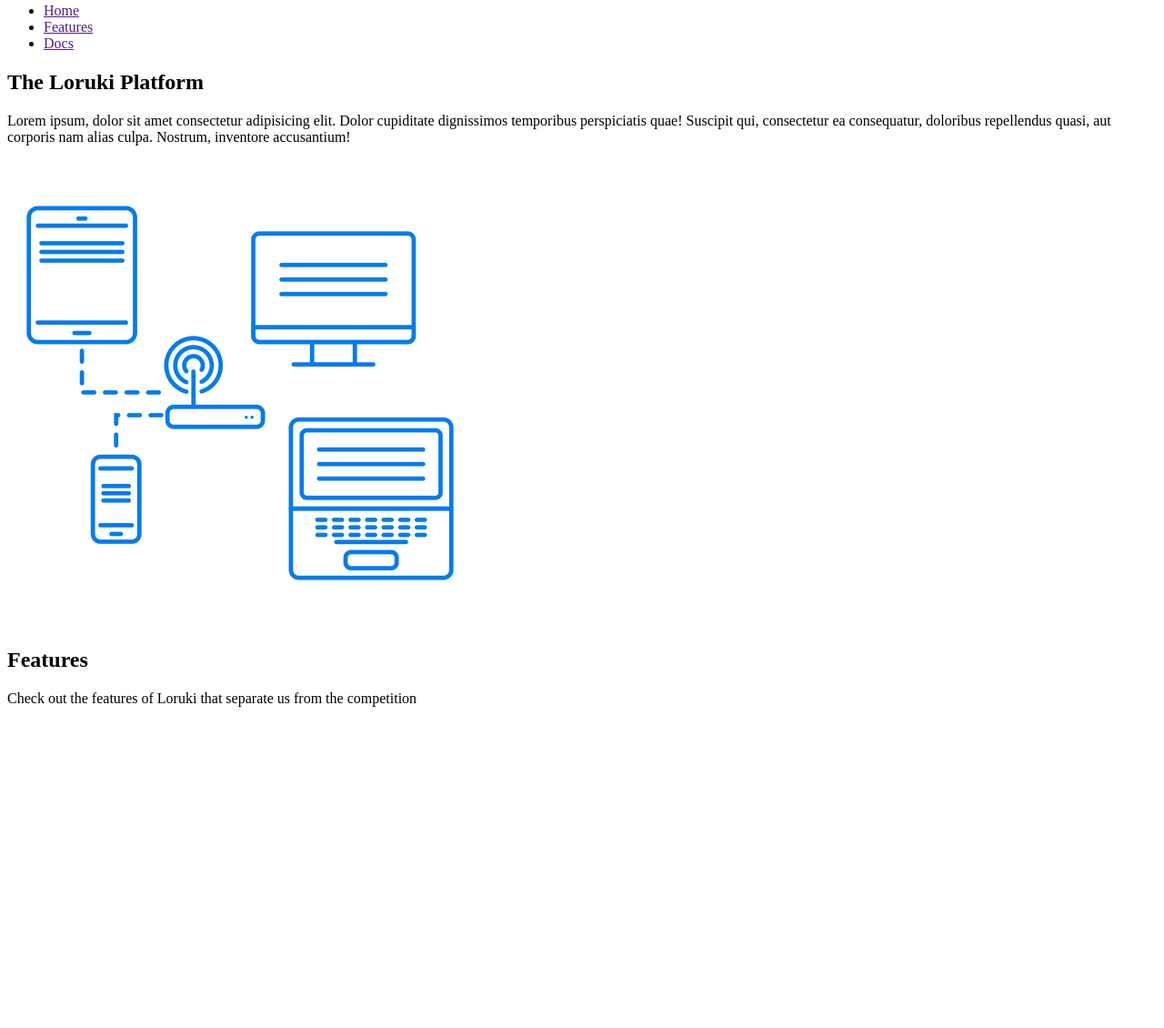
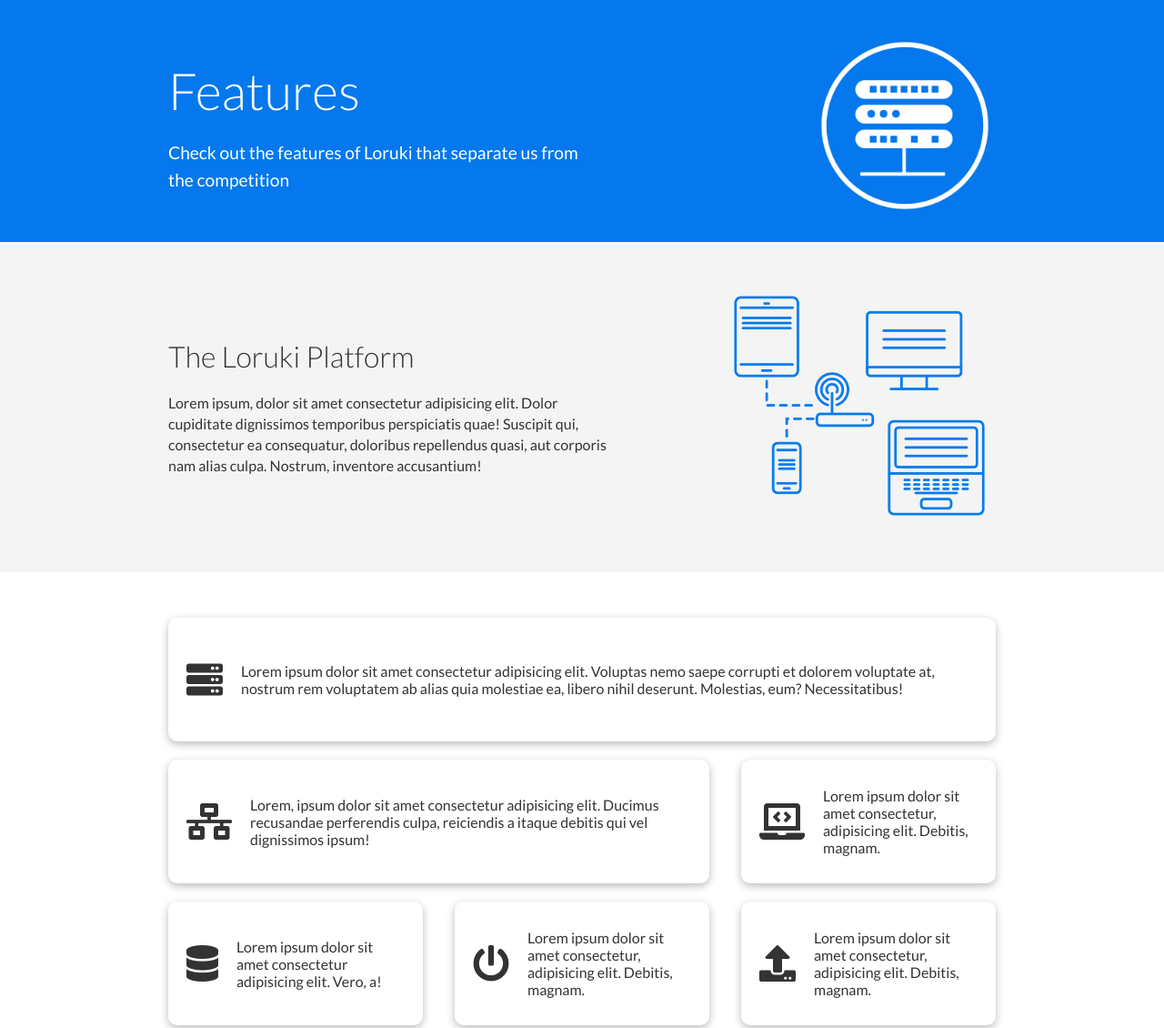
Before and after one commit to Ninou01/Loruki-Website, a plain HTML site: page features.html in a window 1280 px wide. Shown: the part 56-1186 px from the top of the page at 91% size. Drawn offline with Linux system fonts and the light colour scheme.

Commit message:
features page ready

```diff
--- a/features.html
+++ b/features.html
@@ -12,7 +12,7 @@
     <link rel="preconnect" href="https://fonts.gstatic.com" crossorigin>
     <link href="https://fonts.googleapis.com/css2?family=Lato:wght@100;300;400;700;900&display=swap" rel="stylesheet">
     <!-- style -->
-    <!-- <link rel="stylesheet" href="css/"> -->
+    <link rel="stylesheet" href="css/features-style.css">
     <title>Loruki | features</title>
 </head>
 
@@ -29,6 +29,22 @@
             </nav>
         </div>
     </header>
+
+    <section class="features-hero bg-primary">
+        <div class="container">
+            <div class="features-hero__description">
+                <h2 class="features-hero__title title">Features</h2>
+                <p>
+                    Check out the features of Loruki that separate us from the
+                    competition
+                </p>
+            </div>
+
+            <div class="features-hero__image">
+                <img src="images/server.png" alt="">
+            </div>
+        </div>
+    </section>
 
     <section class="platform">
         <div class="container">
@@ -48,23 +64,7 @@
         </div>
     </section>
 
-    <section class="features-hero">
-        <div class="container">
-            <div class="features-hero__description">
-                <h2 class="features-hero__title title">Features</h2>
-                <p>
-                    Check out the features of Loruki that separate us from the
-                    competition
-                </p>
-            </div>
-
-            <div class="features-hero__image">
-                <img src="images/server.png" alt="">
-            </div>
-        </div>
-    </section>
-
-    <section class="platform-grid">
+    <section class="features-grid">
         <div class="container">
             <div class="grid-child-1 shadow">
                 <i class="fas fa-server"></i>
--- a/scss/_config.scss
+++ b/scss/_config.scss
@@ -52,4 +52,5 @@ a {
 
 .shadow {
     box-shadow: 0 3px 10px 0px hsla(0, 0%, 0%, 0.271);
+    border-radius: 10px;
 }
--- /dev/null
+++ b/scss/features/_features-grid.scss
@@ -0,0 +1,30 @@
+.features-grid {
+    padding: 50px 0 30px;
+    margin-bottom: 30px;
+
+    .container {
+        display: grid;
+        grid-template: repeat(3, 1fr) / repeat(3, 1fr);
+        grid-gap: 20px 35px;
+        padding: 0 55px;
+
+        > * {
+            padding: 30px 20px;
+            display: flex;
+            align-items: center;
+
+            i {
+                font-size: 2.5rem;
+                padding-right: 20px;
+            }
+        }
+    }
+
+    .grid-child-1 {
+        grid-column: span 3;
+    }
+
+    .grid-child-2 {
+        grid-column: span 2;
+    }
+}
--- /dev/null
+++ b/scss/features/_fratures-hero.scss
@@ -0,0 +1,30 @@
+.features-hero {
+    padding-bottom: 25px;
+
+    .container {
+        display: flex;
+        justify-content: space-between;
+        align-items: center;
+        padding: 0 55px;
+    }
+
+    &__description {
+        max-width: 53%;
+
+        h2 {
+            font-size: 3.5rem;
+            margin-bottom: 20px;
+        }
+
+        p {
+            font-size: 1.2rem;
+            line-height: 30px;
+        }
+    }
+
+    &__image {
+        img {
+            width: 200px;
+        }
+    }
+}
--- /dev/null
+++ b/scss/features/_platform.scss
@@ -0,0 +1,30 @@
+.platform {
+    background-color: #f4f4f4;
+    padding: 30px 0;
+
+    .container {
+        display: flex;
+        justify-content: space-between;
+        align-items: center;
+        padding: 0 55px;
+    }
+
+    &__description {
+        max-width: 53%;
+
+        h2 {
+            font-size: 2rem;
+            margin-bottom: 20px;
+        }
+
+        p {
+            line-height: 23px;
+        }
+    }
+
+    &__image {
+        img {
+            width: 300px;
+        }
+    }
+}
--- /dev/null
+++ b/scss/features/features-style.scss
@@ -0,0 +1,10 @@
+@import '../config';
+@import '_fratures-hero';
+@import '_platform';
+@import '_features-grid';
+@import '../header';
+@import '../footer';
+
+header {
+    padding-bottom: 50px;
+}
--- a/scss/_hero.scss
+++ b/scss/home/_hero.scss
@@ -39,7 +39,6 @@
         .form {
             padding: 45px 30px 30px 30px;
             width: 550px;
-            border-radius: 10px;
             background-color: #fff;
             color: #000;
 
--- a/scss/_services.scss
+++ b/scss/home/_services.scss
@@ -54,7 +54,6 @@
         &-description {
             font-weight: 700;
             padding: 18px 28px 18px 15px;
-            border-radius: 8px;
         }
     }
 }
--- a/scss/_supported.scss
+++ b/scss/home/_supported.scss
@@ -16,7 +16,6 @@
         .language {
             text-align: center;
             padding: 20px 15px;
-            border-radius: 10px;
 
             h3 {
                 margin-bottom: 15px;
--- a/scss/style.scss
+++ b/scss/home/style.scss
@@ -1,7 +1,7 @@
-@import 'config';
-@import 'header';
+@import '../config';
+@import '../header';
 @import 'hero';
 @import 'services';
 @import 'cloud';
 @import 'supported';
-@import 'footer';
+@import '../footer';
```
Also changed, not shown: css/features-style.css (added), css/style.css, scss/home/_cloud.scss (renamed from scss/_cloud.scss).
